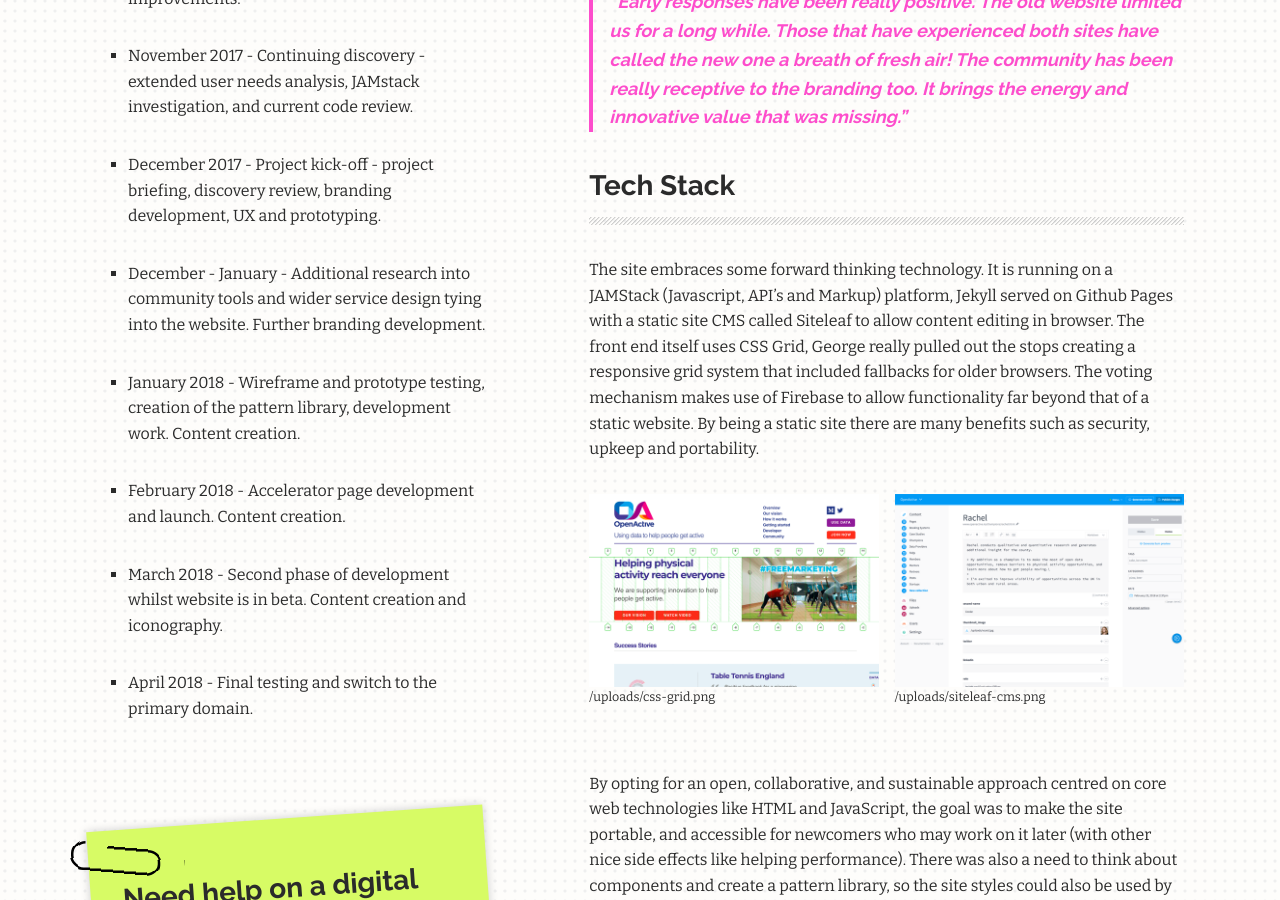
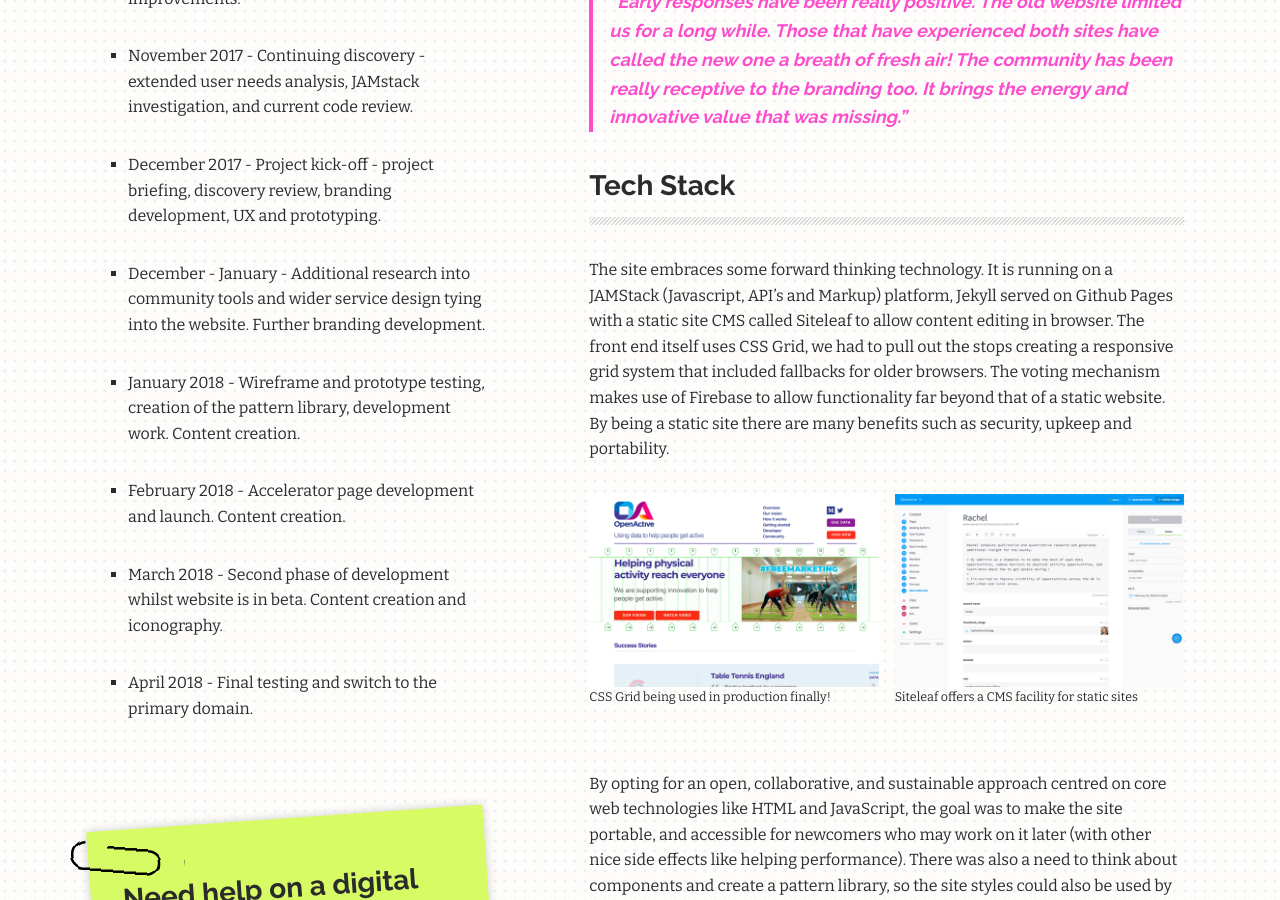
Before and after one commit to maxray/maxray.github.io, a Jekyll site: the page built from _case-studies/open-active.markdown, in a window 1280 px wide and 900 px high, scrolled down 1734 px. Built offline with Jekyll 4.4.1, drawn with Linux system fonts in a browser that asks for light colours; some of the changed text lies outside the part shown.

Commit message:
Updated Open Active

```diff
--- a/_case-studies/open-active.markdown
+++ b/_case-studies/open-active.markdown
@@ -9,13 +9,12 @@ article_image3: "/uploads/css-grid.png"
 article_image4: "/uploads/siteleaf-cms.png"
 article_image5: "/uploads/opportunity-data-types.png"
 article_image6: "/uploads/embedded-code.png"
-caption_image1: "/uploads/workshop-at-open-active.png"
-caption_image2: "/uploads/planning-user-journeys.png"
-caption_image3: "/uploads/css-grid.png"
-caption_image4: "/uploads/siteleaf-cms.png"
-caption_image5: "/uploads/opportunity-data-types.png"
-caption_image6: "/uploads/embedded-code.png"
-layout: case-study
+caption_image1: A group workshop underway
+caption_image2: Developing user journeys
+caption_image3: CSS Grid being used in production finally!
+caption_image4: Siteleaf offers a CMS facility for static sites
+caption_image5: 'Opportunity Data '
+caption_image6: Embedded code samples
 intro: "OpenActive is a community led initiative using data to help people get active
   in order to help reduce inactivity in England. Stewarded by the Open Data Institute
   (ODI) and supported by Sport England, its ambition is to get the sport and physical
@@ -77,7 +77,7 @@ Pages were planned and content developed seperate to the brand being applied. As
 > "Early responses have been really positive. The old website limited us for a long while. Those that have experienced both sites have called the new one a breath of fresh air! The community has been really receptive to the branding too. It brings the energy and innovative value that was missing."
 
 ### Tech Stack
-The site embraces some forward thinking technology. It is running on a JAMStack (Javascript, API’s and Markup) platform, Jekyll served on Github Pages with a static site CMS called Siteleaf to allow content editing in browser. The front end itself uses CSS Grid, George really pulled out the stops creating a responsive grid system that included fallbacks for older browsers. The voting mechanism makes use of Firebase to allow functionality far beyond that of a static website. By being a static site there are many benefits such as security, upkeep and portability.
+The site embraces some forward thinking technology. It is running on a JAMStack (Javascript, API’s and Markup) platform, Jekyll served on Github Pages with a static site CMS called Siteleaf to allow content editing in browser. The front end itself uses CSS Grid, we had to pull out the stops creating a responsive grid system that included fallbacks for older browsers. The voting mechanism makes use of Firebase to allow functionality far beyond that of a static website. By being a static site there are many benefits such as security, upkeep and portability.
 
 {% include images3_4.html %}
 
```
Also changed, not shown: other parts of _case-studies/open-active.markdown (+1 -0 lines).
